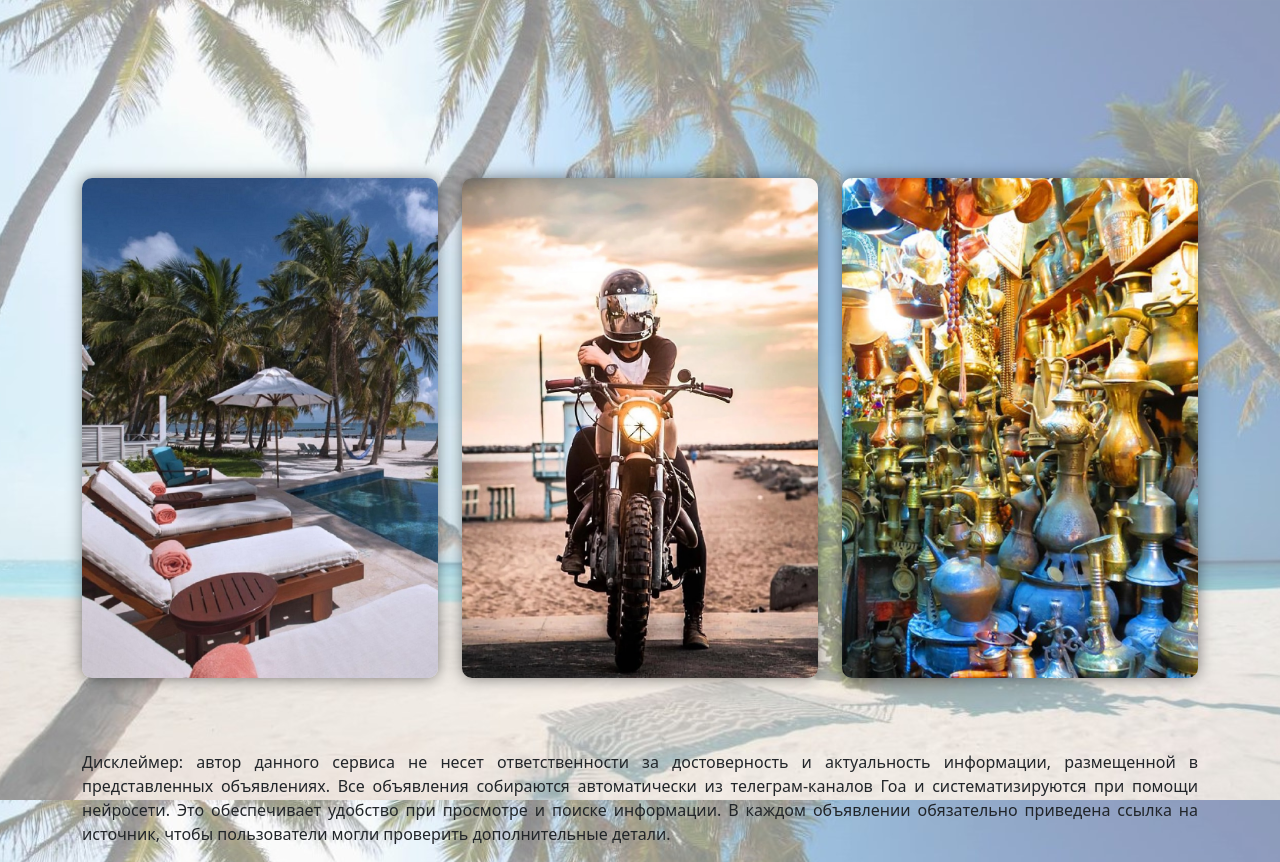
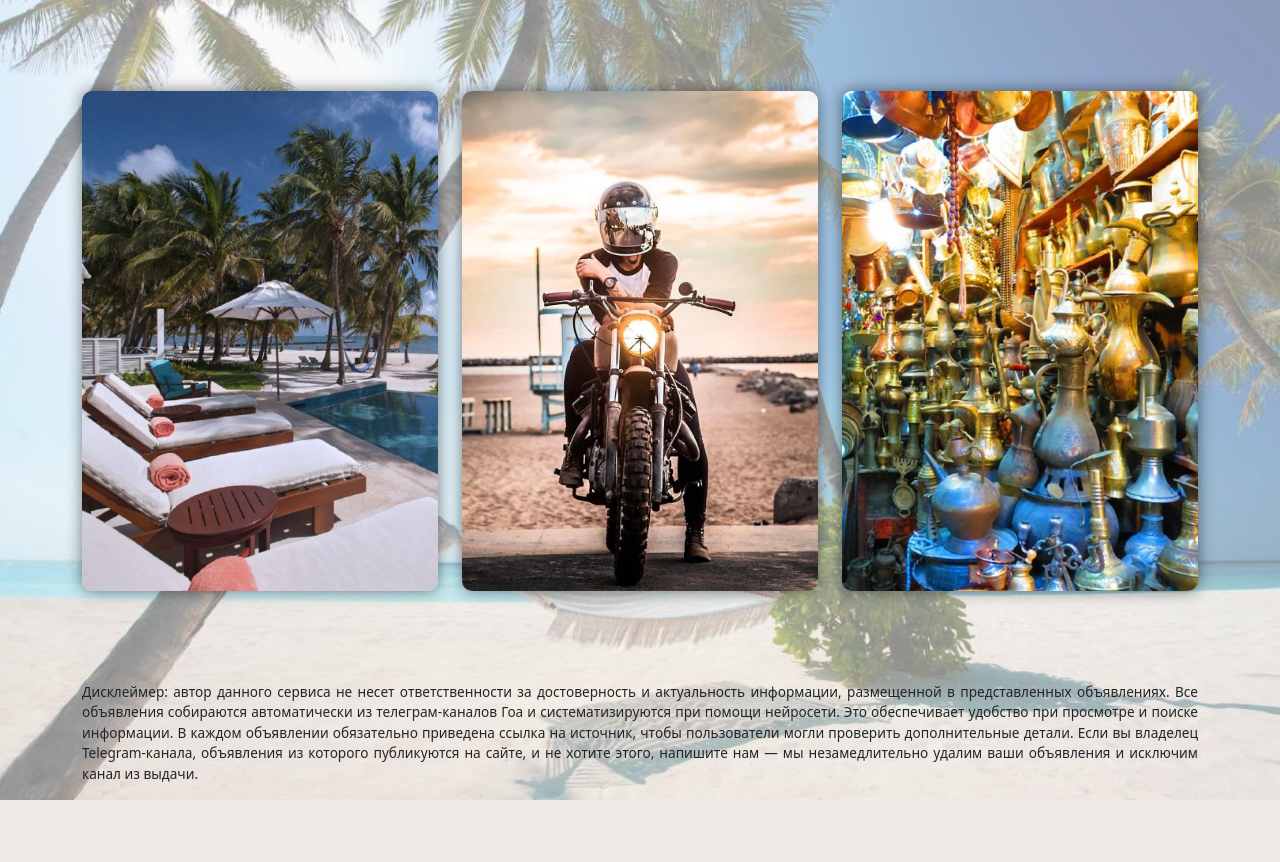
Before and after one commit to Demitrofan/Goads, a Django app: page / in a window 1280 px wide. After the commit the page ends 800 px from the top, so only its background shows below. Run offline with Django 5.2, Linux system fonts and the light colour scheme; the visitor is signed in with stand-in values (Sample User, id 1); data that the repository does not hold is empty.

Commit message:
Выкладка на сервер: настройки для nginx/HTTPS, Яндекс Метрика, фильтр дешёвого «жилья», главная в один экран
- settings: ALLOWED_HOSTS и STATIC_ROOT из .env, режим SITE_HTTPS для работы за nginx
- gunicorn в зависимостях
- счётчик Яндекс Метрики на всех страницах (номер в .env YANDEX_METRIKA_ID)
- сервис сбора: жильё дешевле 3 000 ₹/мес или без комнат дешевле 10 000 ₹/мес — в мусор
  (обычно это байки, у которых о байке говорит только фото)
- главная помещается в экран без прокрутки; в дисклеймер добавлена фраза для владельцев каналов

Co-Authored-By: Claude Opus 5.5 <noreply@anthropic.com>

```diff
--- a/ads/currency.py
+++ b/ads/currency.py
@@ -1,6 +1,7 @@
 """Курсы валют для показа цен. В базе цены в рупиях, на сайте — в выбранной валюте."""
 
 import json
+import os
 import urllib.request
 
 from django.core.cache import cache
@@ -76,4 +77,6 @@ def context(request):
         "currencies": CURRENCIES,
         "rates": get_rates(),
         "rates_json": json.dumps(get_rates()),
+        # номер счётчика Яндекс Метрики (в .env YANDEX_METRIKA_ID); пусто — счётчика нет
+        "metrika_id": os.environ.get("YANDEX_METRIKA_ID", "").strip(),
     }
--- a/ads/templates/ads.html
+++ b/ads/templates/ads.html
@@ -11,6 +11,7 @@
 
     {% load static ads_extras %}
     <link rel="stylesheet" href="{% static 'vendor/css/rent.css' %}?v=7">
+    {% include "metrika.html" %}
 </head>
 
 <body>
--- a/ads/templates/details.html
+++ b/ads/templates/details.html
@@ -11,6 +11,7 @@
 
     {% load static ads_extras %}
     <link rel="stylesheet" href="{% static 'vendor/css/details.css' %}?v=3">
+    {% include "metrika.html" %}
 </head>
 
 <body class="bg-light">
--- a/ads/templates/index.html
+++ b/ads/templates/index.html
@@ -15,7 +15,7 @@
     <meta name="viewport" content="width=device-width, initial-scale=1">
 
     {% block css %}
-    <link href="{% static 'vendor/css/index.css'%}" rel="stylesheet">
+    <link href="{% static 'vendor/css/index.css'%}?v=2" rel="stylesheet">
     <link href="{% static 'vendor/css/jaipur.ttf'%}" rel="stylesheet">
     {% endblock %}
     <style>
@@ -27,11 +27,12 @@
         }
     </style>
 
+    {% include "metrika.html" %}
 </head>
 
 <body>
-    <div class="container">
-        <div class="row">
+    <div class="container home-cards">
+        <div class="row w-100">
             <div class="col-md-4">
                 <a href="{% url 'ads:search_properties' %}">
                     <img src="{% static 'vendor/img/housing.jpg' %}" class="img-fluid" alt="Your housing">
@@ -49,19 +50,16 @@
             </div>
         </div>
     </div>
-    <br>
-    <br>
-    <br>
-    <div class="container">
+    <div class="container home-disclaimer">
         <div class="row">
             <div class="col-12">
-                <p class="text-justify">
-
-                    <!-- <img src="{% static 'moto/1232733847/91326/91326.jpg' %}"> -->
+                <p class="text-justify mb-0">
                     Дисклеймер: автор данного сервиса не несет ответственности за достоверность и актуальность информации,
                     размещенной в представленных объявлениях. Все объявления собираются автоматически из телеграм-каналов Гоа и систематизируются при помощи нейросети. Это
                     обеспечивает удобство при просмотре и поиске информации. В каждом объявлении обязательно приведена ссылка на источник, чтобы пользователи могли проверить
                     дополнительные детали.
+                    Если вы владелец Telegram-канала, объявления из которого публикуются на сайте, и не хотите этого,
+                    напишите нам — мы незамедлительно удалим ваши объявления и исключим канал из выдачи.
                 </p>
             </div>
         </div>
--- /dev/null
+++ b/ads/templates/metrika.html
@@ -0,0 +1,11 @@
+{% if metrika_id %}<!-- Yandex.Metrika counter -->
+<script type="text/javascript">
+    (function(m,e,t,r,i,k,a){m[i]=m[i]||function(){(m[i].a=m[i].a||[]).push(arguments)};
+    m[i].l=1*new Date();
+    for (var j = 0; j < document.scripts.length; j++) {if (document.scripts[j].src === r) { return; }}
+    k=e.createElement(t),a=e.getElementsByTagName(t)[0],k.async=1,k.src=r,a.parentNode.insertBefore(k,a)})
+    (window, document, "script", "https://mc.yandex.ru/metrika/tag.js", "ym");
+    ym({{ metrika_id }}, "init", {clickmap:true, trackLinks:true, accurateTrackBounce:true, webvisor:true});
+</script>
+<noscript><div><img src="https://mc.yandex.ru/watch/{{ metrika_id }}" style="position:absolute; left:-9999px;" alt=""></div></noscript>
+<!-- /Yandex.Metrika counter -->{% endif %}
--- a/ads/templates/registration/login.html
+++ b/ads/templates/registration/login.html
@@ -5,6 +5,7 @@
     <meta name="viewport" content="width=device-width, initial-scale=1">
     <title>Вход — GOA rent</title>
     <link href="https://cdn.jsdelivr.net/npm/bootstrap@5.3.3/dist/css/bootstrap.min.css" rel="stylesheet">
+    {% include "metrika.html" %}
 </head>
 <body class="bg-light">
 <div class="container" style="max-width: 380px; margin-top: 12vh;">
--- a/moto/templates/details_moto.html
+++ b/moto/templates/details_moto.html
@@ -11,6 +11,7 @@
 
     {% load static ads_extras %}
     <link rel="stylesheet" href="{% static 'vendor/css/details.css' %}?v=3">
+    {% include "metrika.html" %}
 </head>
 
 <body class="bg-light">
--- a/moto/templates/moto.html
+++ b/moto/templates/moto.html
@@ -11,6 +11,7 @@
 
     {% load static ads_extras %}
     <link rel="stylesheet" href="{% static 'vendor/css/rent.css' %}?v=7">
+    {% include "metrika.html" %}
 </head>
 
 <body>
--- a/requirements.txt
+++ b/requirements.txt
@@ -5,3 +5,4 @@ pillow==12.1.1
 python-dotenv==1.2.4
 pytz==2025.2
 tzdata==2025.3
+gunicorn==23.0.0
--- a/static/vendor/css/index.css
+++ b/static/vendor/css/index.css
@@ -3,7 +3,15 @@
     src: url('jaipur.ttf') format('truetype');
 }
 
+/* Главная помещается в один экран: картинки по центру, дисклеймер внизу */
+html, body {
+    height: 100%;
+}
+
 body {
+    display: flex;
+    flex-direction: column;
+    overflow-x: hidden;   /* увеличение картинки при наведении не даёт прокрутки вбок */
     background: url(../img/backgroud1.jpg) no-repeat center center fixed;
     -webkit-background-size: cover;
     -moz-background-size: cover;
@@ -94,10 +102,29 @@ img {
 
 }
 
+.home-cards {
+    flex: 1;
+    align-items: center;
+    padding: 3vh 0;
+}
+
 .container img {
     width: 100%;
-    height: 500px;
-    margin-top: 50%;
+    height: min(65vh, 500px);
+    object-fit: cover;
+}
+
+/* телефон: разделы друг под другом, тут прокрутка нормальна */
+@media (max-width: 767.98px) {
+    .container img {
+        height: 28vh;
+        margin-bottom: 1rem;
+    }
+}
+
+.home-disclaimer {
+    font-size: 0.85rem;
+    padding-bottom: 1rem;
 }
 
 .text-justify {
--- a/stuff/templates/details_stuff.html
+++ b/stuff/templates/details_stuff.html
@@ -11,6 +11,7 @@
 
     {% load static ads_extras %}
     <link rel="stylesheet" href="{% static 'vendor/css/details.css' %}?v=3">
+    {% include "metrika.html" %}
 </head>
 
 <body class="bg-light">
--- a/stuff/templates/stuff.html
+++ b/stuff/templates/stuff.html
@@ -11,6 +11,7 @@
 
     {% load static ads_extras %}
     <link rel="stylesheet" href="{% static 'vendor/css/rent.css' %}?v=7">
+    {% include "metrika.html" %}
 </head>
 
 <body>
```
Also changed, not shown: goads/settings.py (+9 -2 lines), services/ads/service.py (+9 -0 lines).
